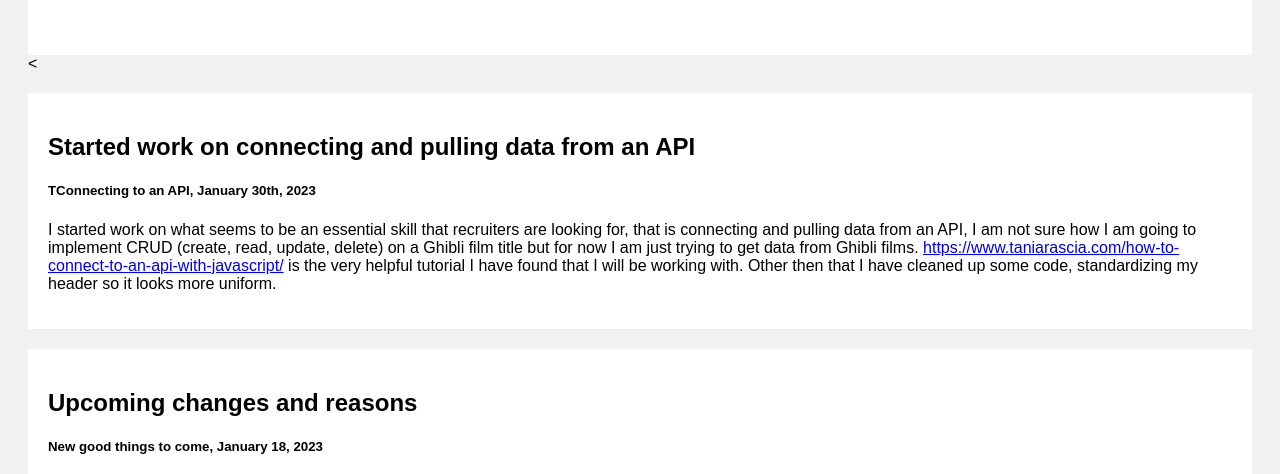
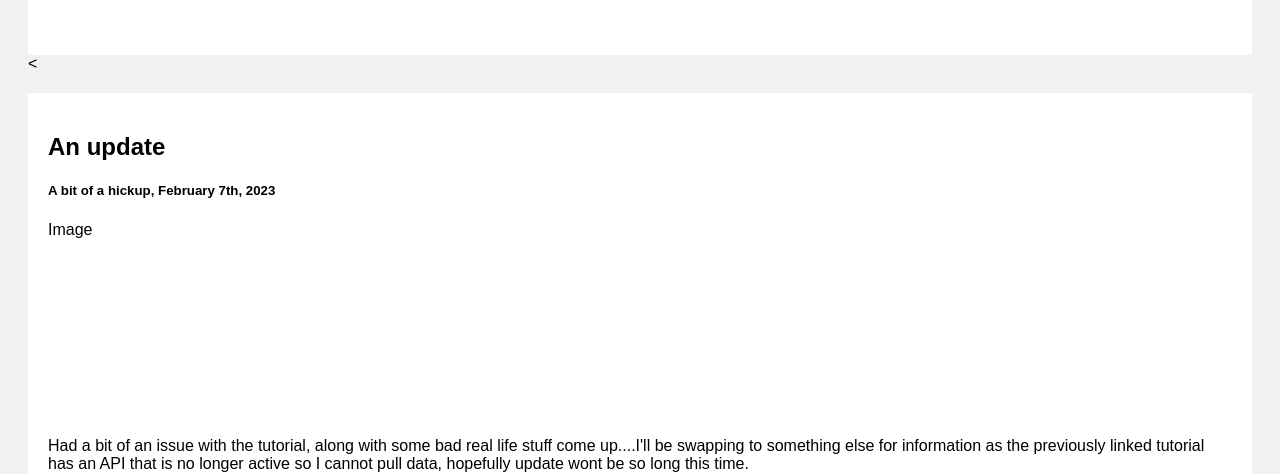
Before and after one commit to garywu329/garywu329.github.io, a plain HTML site: page changes.html in a window 1280 px wide. Shown: the part 302-776 px from the top of the page. Drawn offline with Linux system fonts and the light colour scheme.

Commit message:
Update on whats happening
Blog update

```diff
--- a/changes.html
+++ b/changes.html
@@ -21,6 +21,15 @@
                     <p>Some text..</p>
                   </div>
                 </div>-->
+                <<div class="card">
+                    <h2>An update</h2>
+                    <h5>A bit of a hickup, February 7th, 2023 </h5>
+                    <div class="fakeimg" style="height:200px;">Image</div>
+                    <p>Had a bit of an issue with the tutorial, along with some bad real life stuff come up....I'll be swapping to something else for information as the previously
+                        linked tutorial has an API that is no longer active so I cannot pull data, hopefully update wont be so long this time.
+                    </p>
+                  </div>
+                </div>
                 <<div class="card">
                     <h2>Started work on connecting and pulling data from an API</h2>
                     <h5>TConnecting to an API, January 30th, 2023</h5>
--- a/ghibli.css
+++ b/ghibli.css
@@ -0,0 +1,26 @@
+#root {
+    max-width: 1200px;
+    margin: 0 auto;
+  }
+
+  .container {
+    display: flex;
+    flex-wrap: wrap;
+  }
+
+  .card {
+    margin: 1rem;
+    border: 1px solid gray;
+  }
+
+  @media screen and (min-width: 600px) {
+    .card {
+      flex: 1 1 calc(50% - 2rem);
+    }
+  }
+
+  @media screen and (min-width: 900px) {
+    .card {
+      flex: 1 1 calc(33% - 2rem);
+    }
+  }
--- a/ghibli.html
+++ b/ghibli.html
@@ -6,9 +6,13 @@
     <title>Ghibli Data from API</title>  <!--https://www.taniarascia.com/how-to-connect-to-an-api-with-javascript/ is the tutorial I am following for anyone wondering.-->
     <link href="https://fonts.googleapis.com/css?family=Dosis:400,700" rel="stylesheet" />
     <link href="ghibli.css" rel="stylesheet" />
+    <script src="ghibli.js"></script>
   </head>
   <body>
-    <div id="root"></div>
-    <script src="ghibli.js"></script>
+    <div>
+      <script type = "text/javascript">
+
+      </script>
+    </div>
   </body>
 </html>
```
Also changed, not shown: ghibli.js (+12 -0 lines).
